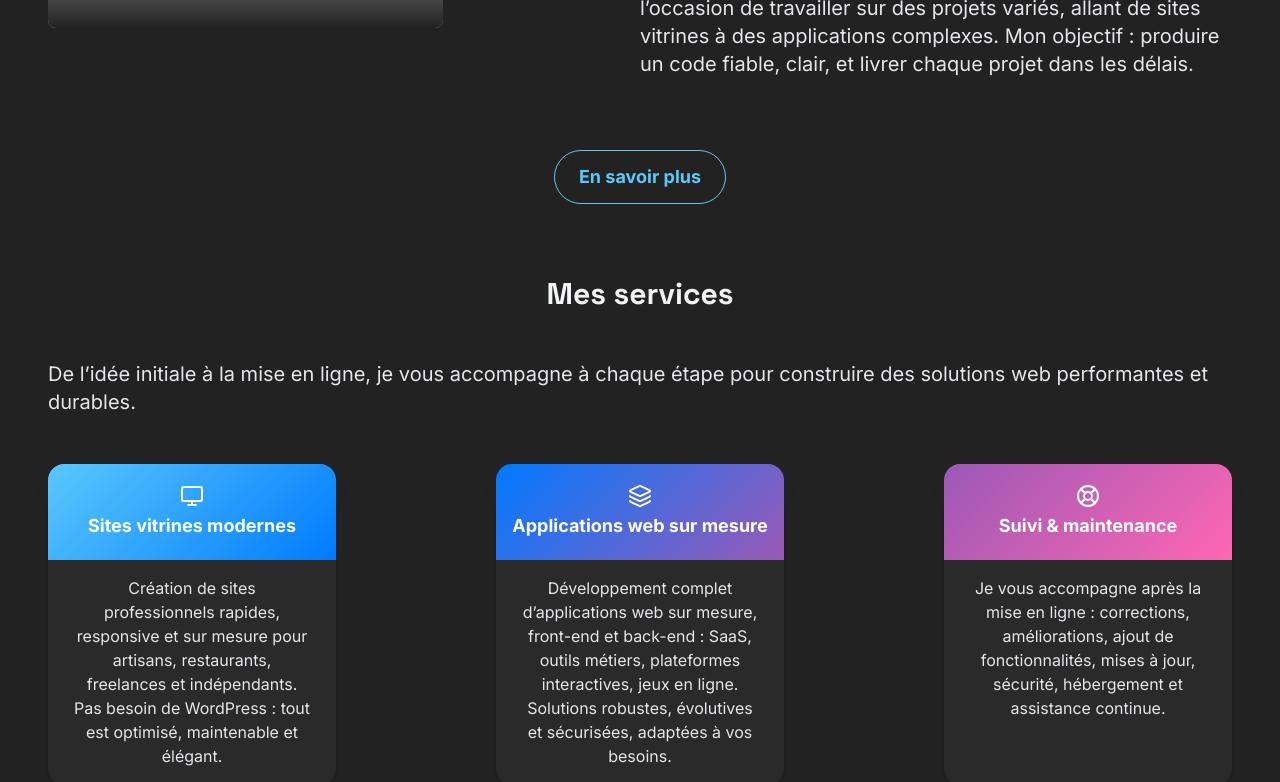
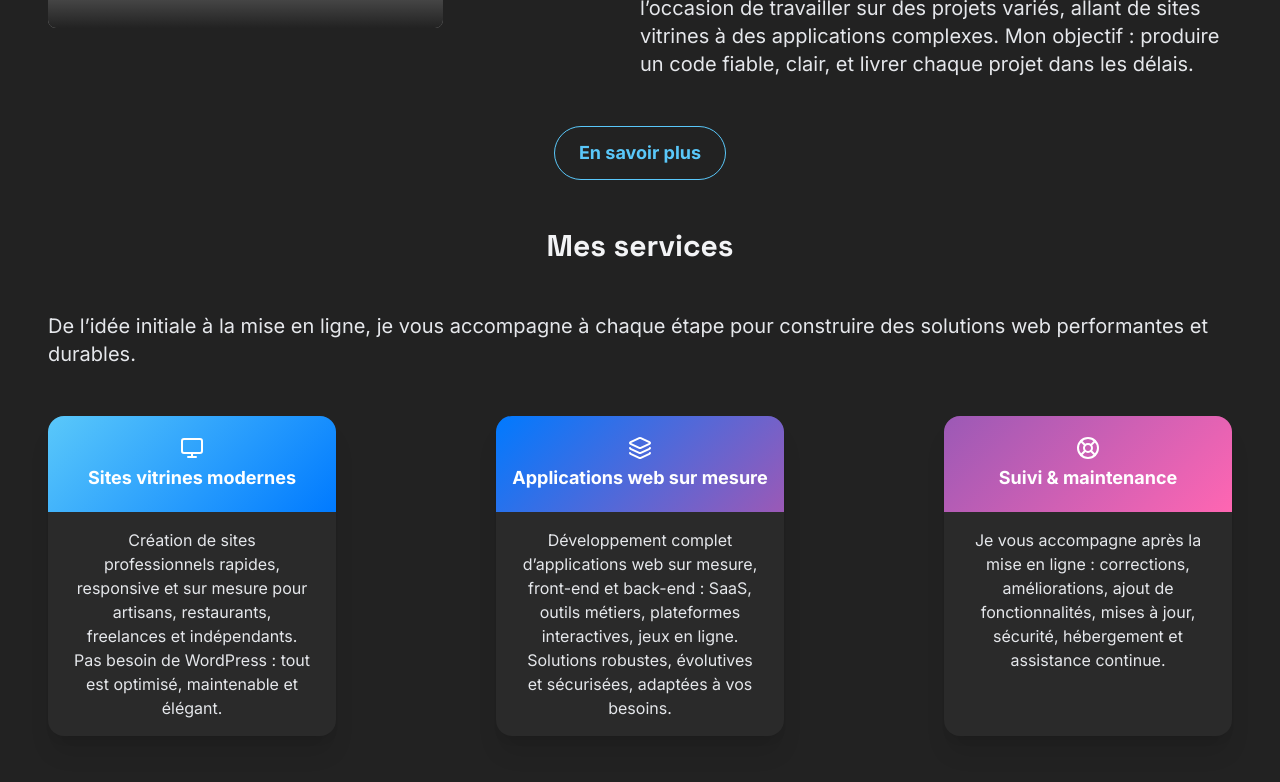
Before and after one commit to julienlisita/portfolio-react, a React (Vite) app: page / in a window 1280 px wide. Shown: the part 1200-1982 px from the top of the page. Built offline with nearby package versions, Linux system fonts and the light colour scheme; grey boxes are pictures that could not be loaded.

Commit message:
fix(home-section): remove vertical margins from button container

```diff
--- a/src/components/home/HomeSection.jsx
+++ b/src/components/home/HomeSection.jsx
@@ -18,7 +18,7 @@ export default function HomeSection({ id, title, children, link, className }) {
 
           {/* Lien */}
           {link && (
-            <div className="flex justify-center items-center my-4 sm:my-5 lg:my-6">
+            <div className="flex justify-center items-center">
               <Button to={link.href}>{link.text}</Button>
             </div>
           )}
```
